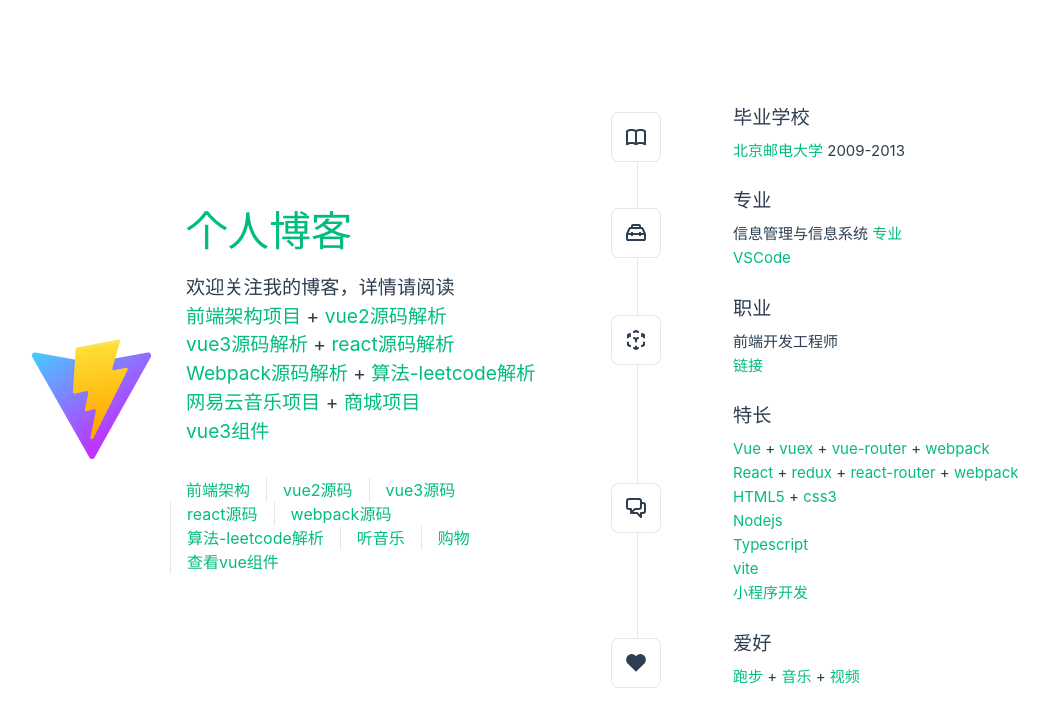
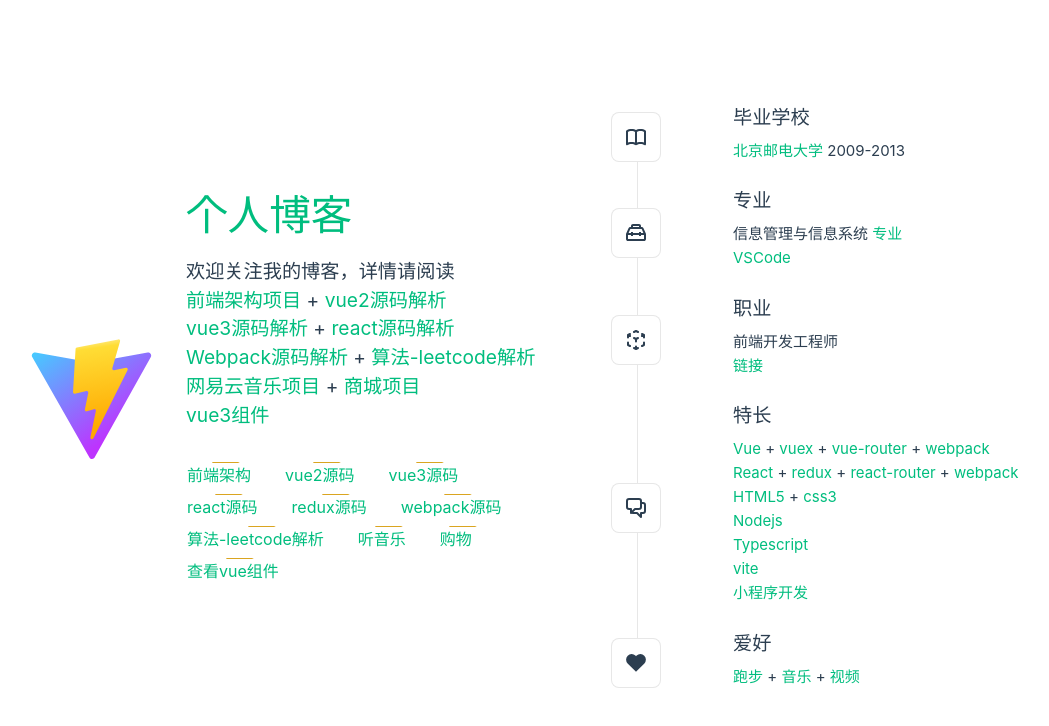
Before and after one commit to aigouzz/vue3-init-app, a Vue app: page /#/ in a window 1280 px wide. Shown: the top 726 px of the page, without its empty margins (3-1052 px from the left). Built offline with nearby package versions, Linux system fonts and the light colour scheme.

Commit message:
feat:add animation

```diff
--- a/src/views/HomeView.vue
+++ b/src/views/HomeView.vue
@@ -18,15 +18,76 @@
       <LeftMessage msg="个人博客" />
 
       <nav>
-        <a href="/dist" target="_blank">前端架构</a>
-        <a href="/vue2" target="_blank">vue2源码</a>
-        <a href="/vue3" target="_blank">vue3源码</a>
-        <a href="/react" target="_blank">react源码</a>
-        <a href="/webpack" target="_blank">webpack源码</a>
-        <a href="/algorithm" target="_blank">算法-leetcode解析</a>
-        <a href="/music" target="_blank">听音乐</a>
-        <a href="/shop" target="_blank">购物</a>
-        <a href="/demos" target="_blank">查看vue组件</a>
+        <div class="common">
+          <a href="/dist" target="_blank">
+            前端架构
+            <i class="prev"></i>
+            <i class="next"></i>
+          </a>
+        </div>
+        <div class="common">
+          <a href="/vue2" target="_blank">
+            vue2源码
+            <i class="prev"></i>
+            <i class="next"></i>
+          </a>
+        </div>
+        <div class="common">
+          <a href="/vue3" target="_blank">
+            vue3源码
+            <i class="prev"></i>
+            <i class="next"></i>
+          </a>
+        </div>
+        <div class="common">
+          <a href="/react" target="_blank">
+            react源码
+            <i class="prev"></i>
+            <i class="next"></i>
+          </a>
+        </div>
+        <div class="common">
+          <a href="/redux" target="_blank">
+            redux源码
+            <i class="prev"></i>
+            <i class="next"></i>
+          </a>
+        </div>
+        <div class="common">
+          <a href="/webpack" target="_blank">
+            webpack源码
+            <i class="prev"></i>
+            <i class="next"></i>
+          </a>
+        </div>
+        <div class="common">
+          <a href="/algorithm" target="_blank">
+            算法-leetcode解析
+            <i class="prev"></i>
+            <i class="next"></i>
+          </a>
+        </div>
+        <div class="common">
+          <a href="/music" target="_blank">
+            听音乐
+            <i class="prev"></i>
+            <i class="next"></i>
+          </a>
+        </div>
+        <div class="common">
+          <a href="/shop" target="_blank">
+            购物
+            <i class="prev"></i>
+            <i class="next"></i>
+          </a>
+        </div>
+        <div class="common">
+          <a href="/demos" target="_blank">
+            查看vue组件
+            <i class="prev"></i>
+            <i class="next"></i>
+          </a>
+        </div>
       </nav>
     </div>
   </header>
@@ -60,15 +121,52 @@
 nav a.router-link-exact-active:hover {
   background-color: transparent;
 }
-
+nav .common{
+  display: inline-block;
+  overflow: hidden;
+  box-sizing: content-box;
+  height: 26px;
+}
 nav a {
-  display: inline-block;
+  display: block;
   padding: 0 1rem;
-  border-left: 1px solid var(--color-border);
+  /* border-left: 1px solid var(--color-border); */
+  border: 1px solid transparent;
+  height: 24px;
+  position: relative;
+}
+nav a .prev{
+  display: block;
+  position: absolute;
+  top: 50%;
+  left: 50%;
+  transform-origin: 0 0;
+  background: goldenrod;
+  animation: rotating 3s linear infinite;
+  width: 100%;
+  height: 48px;
+  z-index: -2;
+}
+nav a .next{
+  background: var(--vt-c-white);
+  z-index: -1;
+  position: absolute;
+  top: 0;
+  left: 0;
+  width: 100%;
+  height: 24px;
+}
+@keyframes rotating{
+  from{
+    transform: rotate(0);
+  }
+  to{
+    transform: rotate(360deg);
+  }
 }
 
 nav a:first-of-type {
-  border: 0;
+  /* border: 0; */
 }
 
 @media (min-width: 1024px) {
```
